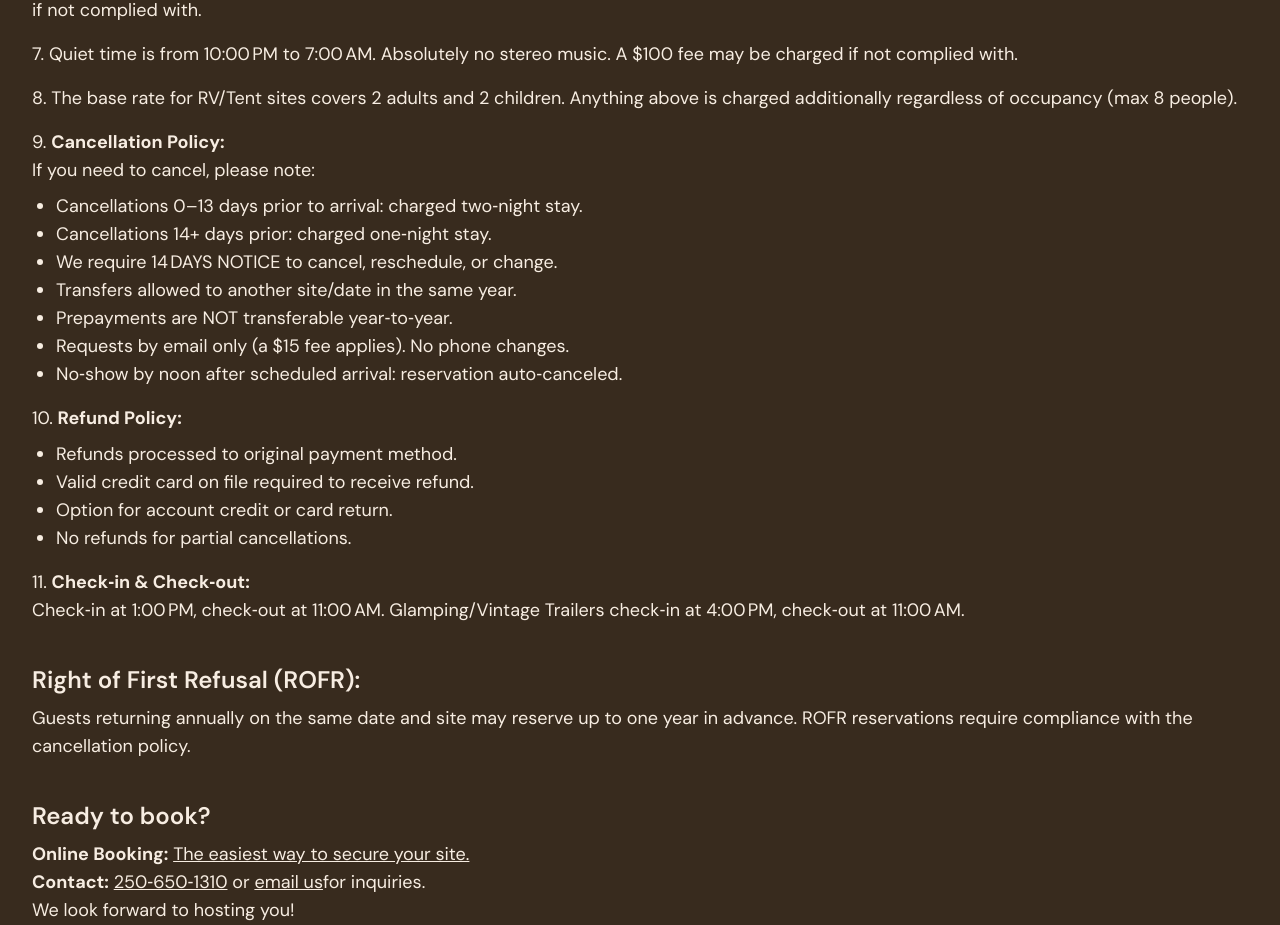
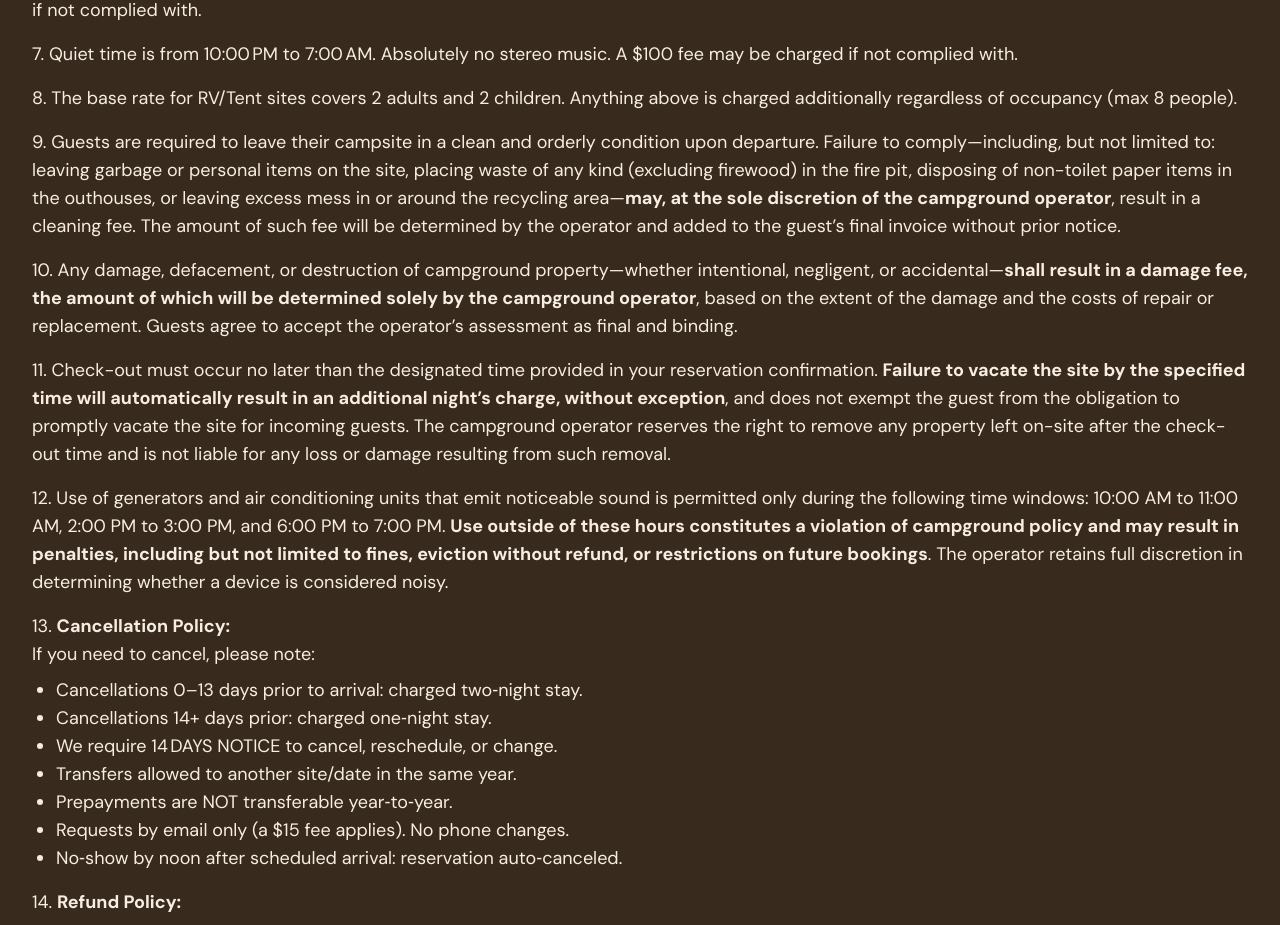
Before and after one commit to AletheaKramer/bradsdadsland, a React (Vite) app: page /policies in a window 1280 px wide. Shown: the part 1440-2365 px from the top of the page. Built offline with nearby package versions, Linux system fonts and the light colour scheme.

Commit message:
policies additions

```diff
--- a/src/components/Policies.jsx
+++ b/src/components/Policies.jsx
@@ -1,4 +1,3 @@
-// src/components/Policies.jsx
 import React from "react";
 import policiesImage from "../assets/Policies.jpg";
 
@@ -20,9 +19,7 @@ const Policies = () => {
         </h2>
 
         <ol className="list-decimal list-inside text-lg space-y-4">
-          <li>
-            Reservations are highly recommended during summer months.
-          </li>
+          <li>Reservations are highly recommended during summer months.</li>
           <li>
             A deposit is required for a guaranteed reservation. During the off‑season,
             the deposit is one night of the basic rate for each site you book. During
@@ -62,6 +59,18 @@ const Policies = () => {
           <li>
             The base rate for RV/Tent sites covers 2 adults and 2 children. Anything
             above is charged additionally regardless of occupancy (max 8 people).
+          </li>
+          <li>
+            Guests are required to leave their campsite in a clean and orderly condition upon departure. Failure to comply—including, but not limited to: leaving garbage or personal items on the site, placing waste of any kind (excluding firewood) in the fire pit, disposing of non-toilet paper items in the outhouses, or leaving excess mess in or around the recycling area—<strong>may, at the sole discretion of the campground operator</strong>, result in a cleaning fee. The amount of such fee will be determined by the operator and added to the guest’s final invoice without prior notice.
+          </li>
+          <li>
+            Any damage, defacement, or destruction of campground property—whether intentional, negligent, or accidental—<strong>shall result in a damage fee, the amount of which will be determined solely by the campground operator</strong>, based on the extent of the damage and the costs of repair or replacement. Guests agree to accept the operator’s assessment as final and binding.
+          </li>
+          <li>
+            Check-out must occur no later than the designated time provided in your reservation confirmation. <strong>Failure to vacate the site by the specified time will automatically result in an additional night’s charge, without exception</strong>, and does not exempt the guest from the obligation to promptly vacate the site for incoming guests. The campground operator reserves the right to remove any property left on-site after the check-out time and is not liable for any loss or damage resulting from such removal.
+          </li>
+          <li>
+            Use of generators and air conditioning units that emit noticeable sound is permitted only during the following time windows: 10:00 AM to 11:00 AM, 2:00 PM to 3:00 PM, and 6:00 PM to 7:00 PM. <strong>Use outside of these hours constitutes a violation of campground policy and may result in penalties, including but not limited to fines, eviction without refund, or restrictions on future bookings</strong>. The operator retains full discretion in determining whether a device is considered noisy.
           </li>
           <li>
             <strong>Cancellation Policy:</strong><br />
```
